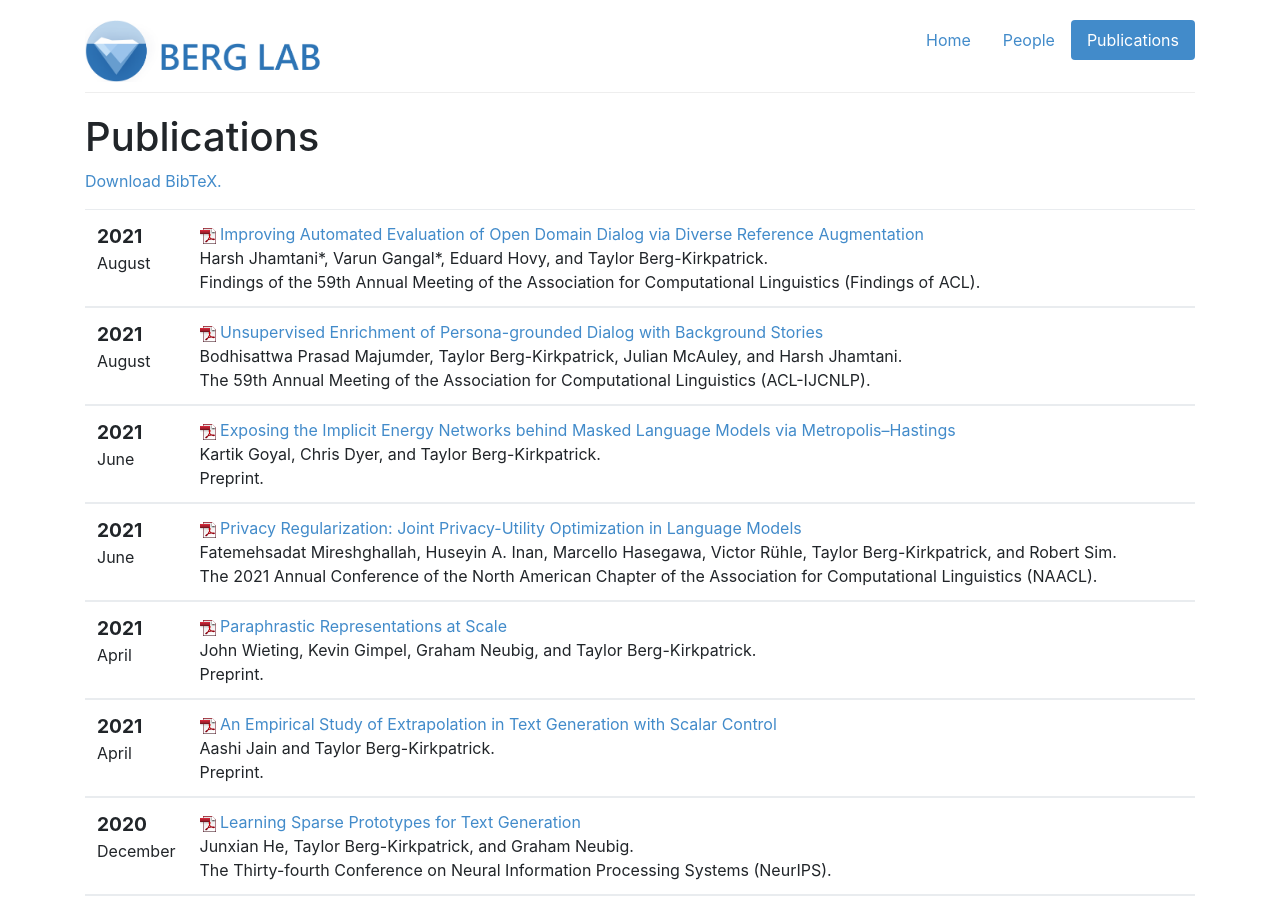
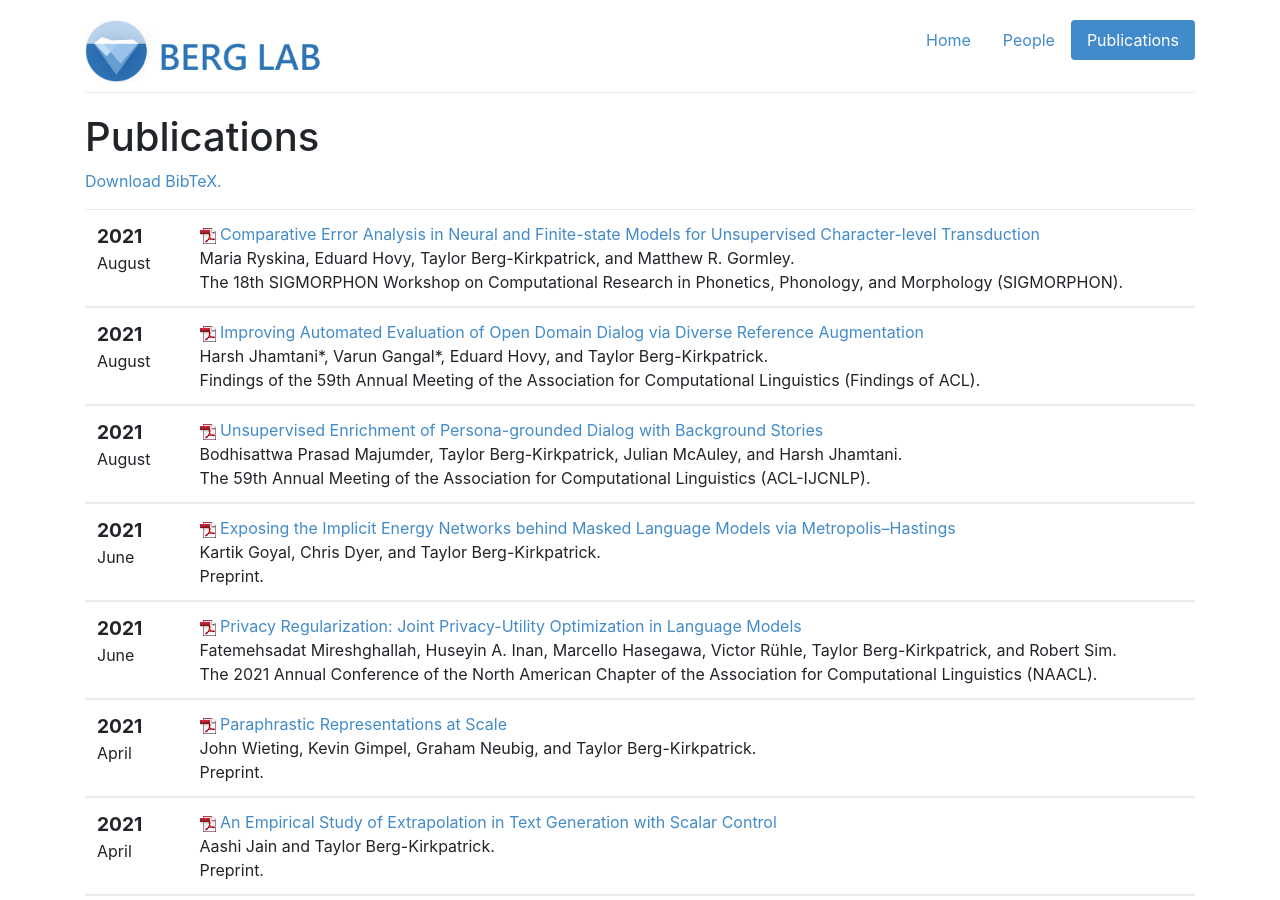
Before and after one commit to icebergnlp/icebergnlp.github.io, a Jekyll site: the page built from publications.html, in a window 1280 px wide and 900 px high. Built offline with Jekyll 4.4.1, drawn with Linux system fonts in a browser that asks for light colours.

Commit message:
Update pubs.html

```diff
--- a/_includes/pubs.html
+++ b/_includes/pubs.html
@@ -1,4 +1,29 @@
 <table class="table">
+    <tbody>
+        <tr>
+            <td>
+                <span class="date">
+                    <big><strong>2021</strong></big><br />
+                    August
+                </span>
+            </td>
+            <td class="publication">
+                <span class="pubtitle">
+                    <img src="img/pdficon_small.png" width="16"
+                    height="16" alt="PDF" />
+                    <a href="https://arxiv.org/pdf/2106.12698.pdf">Comparative Error Analysis in Neural and Finite-state Models for Unsupervised Character-level Transduction
+</a>
+                </span><br />
+                <span class="authors">
+                    Maria Ryskina, Eduard Hovy, Taylor Berg-Kirkpatrick, and Matthew R. Gormley.
+                </span><br />
+                <span class="venuetype"></span><span class="venue">The 18th SIGMORPHON Workshop on Computational Research in Phonetics, Phonology, and Morphology (SIGMORPHON)</span>.
+                <br />
+                <span class="links">
+                </span>
+            </td>
+        </tr>
+    </tbody>
     <tbody>
         <tr>
             <td>
```
